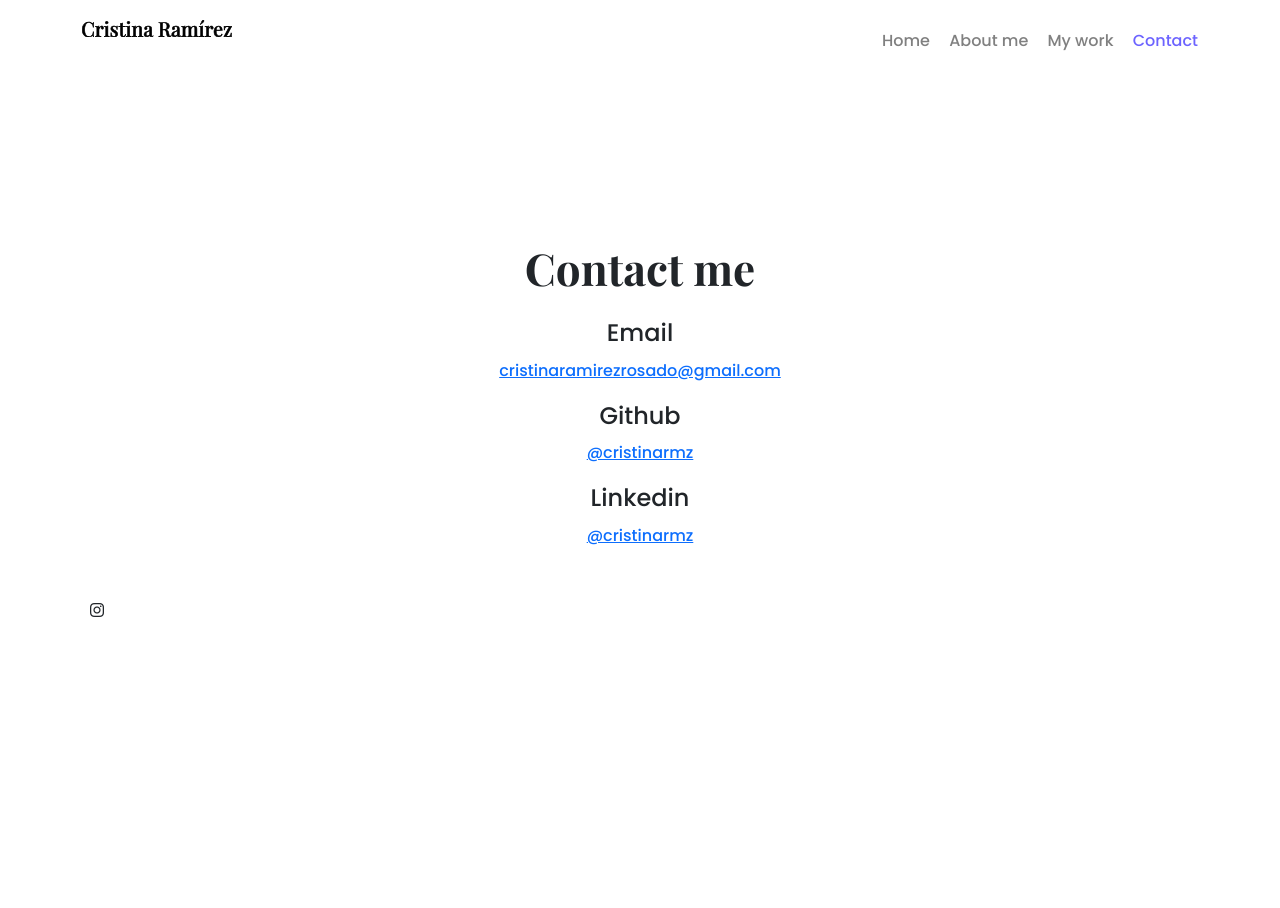
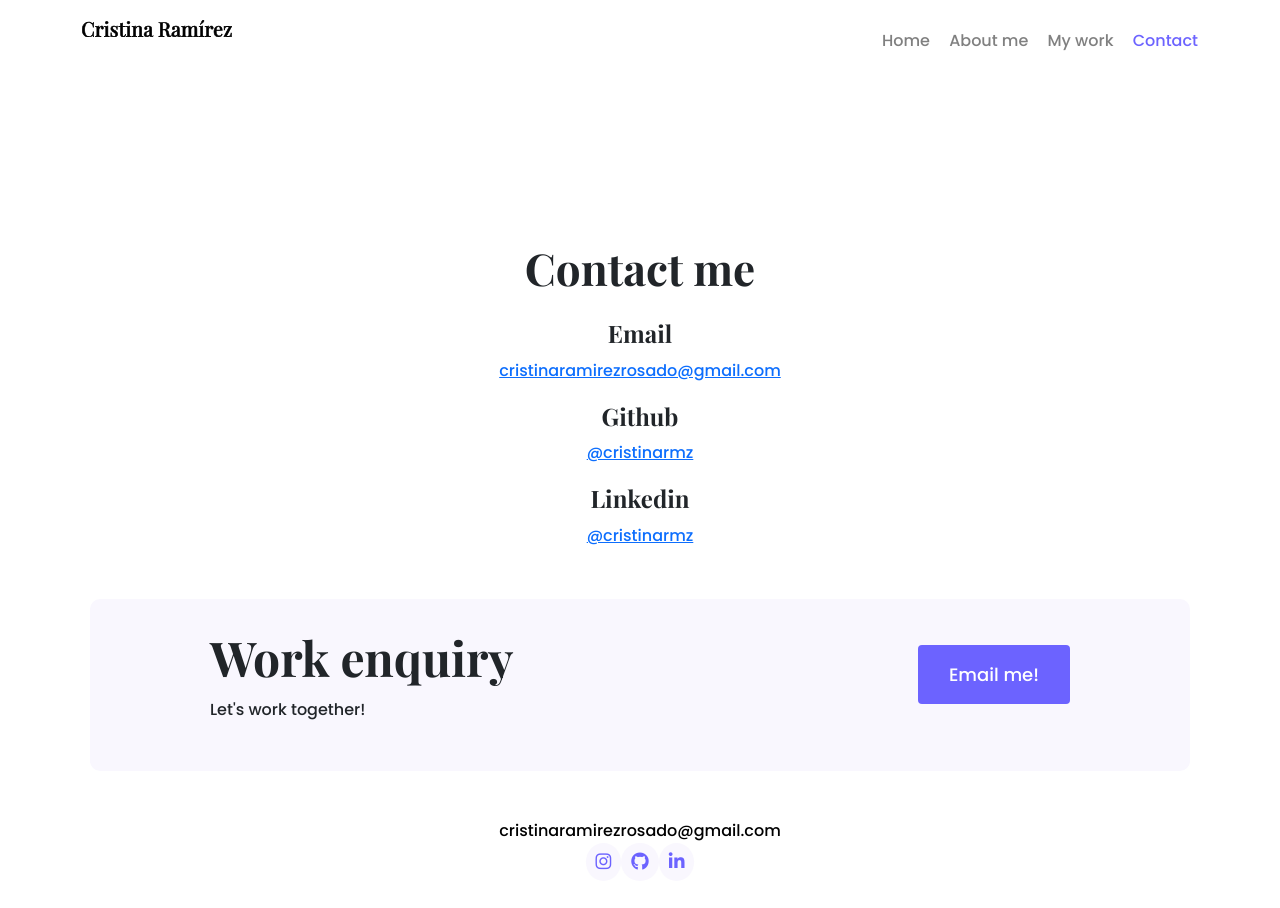
Before and after one commit to cristinarmz/portfolio-project, a plain HTML site: page contact.html in a window 1280 px wide. Before the commit the page ends 800 px from the top, so only its background shows below. Drawn offline with nearby package versions, Linux system fonts and the light colour scheme.

Commit message:
Designed footer

```diff
--- a/contact.html
+++ b/contact.html
@@ -84,11 +84,42 @@
 					<a href="https://www.linkedin.com/in/cristinarmz/" target="_blank">@cristinarmz</a>
 					</p>
 			</div>
-			<footer>
-		<i class="fab fa-instagram"></i>
-	</footer>
-	</div>
 
 
+			<footer>
+				<div class="content-box justify-content-between d-flex mb-5 d-none d-md-flex">
+					<div>
+					<h3>Work enquiry</h3>
+					<p>
+						Let's work together!
+					</p>
+					</div>
+
+					<div>
+					<a href="mailto:cristinaramirezrosado@gmail.com" class="btn btn-branding mt-3">Email me!</a>
+					</div>
+
+				</div>
+		<div class="text-center">
+		<a href="mailto:cristinaramirezrosado@gmail.com" class="d-block email-link"> cristinaramirezrosado@gmail.com</a>
+
+		<div class="d-flex justify-content-center ">
+
+			<a href="instagram.com/crisrmz">
+				<i class="fab fa-instagram social-icon "> </i>
+			</a>
+			<a href="github.com/cristinarmz">
+				<i class="fab fa-github social-icon"></i>
+			</a>
+			<a href="#">
+				<i class="fab fa-linkedin-in social-icon"></i>
+			</a>
+		</div>
+		</div>
+
+
+	</footer>
+
+	</div>
 </body>
 </html>
--- a/styles.css
+++ b/styles.css
@@ -13,11 +13,15 @@ h1 {
 	font-size: 96px;
 }
 h2 {
-	font-family: "Poppins", sans-serif;
+	font-family: var(--default-font-family);
 	font-size: 36px;
 }
+h3 {
+	font-family: var(--heading-font-family);
+	font-size: 48px;
+}
 p {
-	font-family: "Poppins", sans-serif;
+	font-family: var(--default-font-family);
 	line-height: 30px;
 }
 
@@ -123,3 +127,33 @@ nav li.active a {
 .logo {
 	max-width: 150px;
 }
+
+footer .social-icon {
+	color: var(--branding-color);
+	margin: o 20px;
+	background-color: var(--secondary-color);
+	padding: 10px 10px;
+	font-size: 18px;
+	border-radius: 50%;
+}
+
+footer .social-icon:hover {
+	color: white;
+	background-color: var(--branding-color);
+}
+
+footer .email-link {
+	text-decoration: none;
+	color: black;
+}
+
+footer .email-link:hover {
+	color: var(--branding-color);
+}
+
+footer .content-box {
+	background-color: var(--secondary-color);
+	border-radius: 10px;
+	padding: 30px 120px;
+	margin-bottom: 50px;
+}
```
